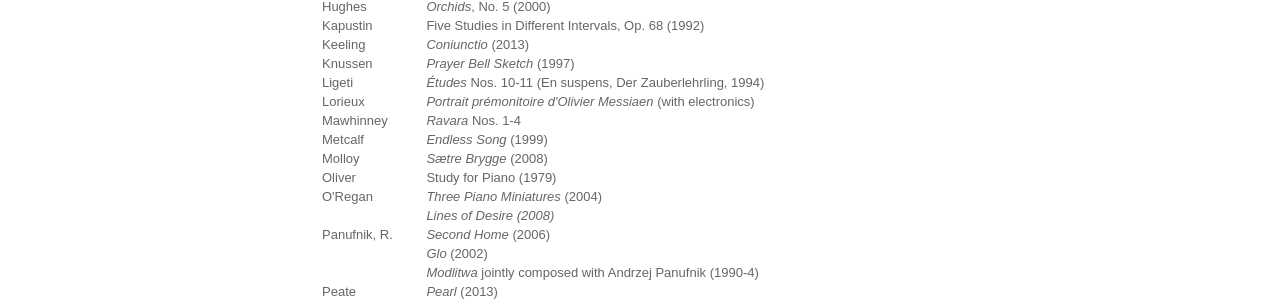
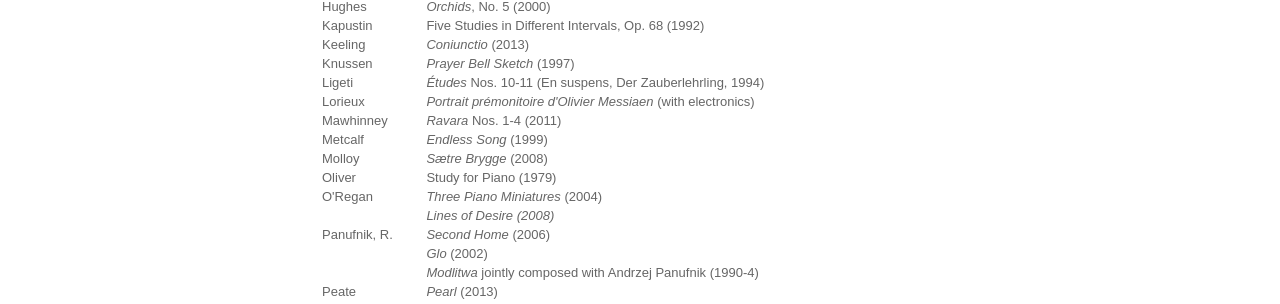
Before and after one commit to hammonc/clarehammond.com, a Jekyll site: the page built from solo-repertoire-contemporary.html, in a window 1280 px wide. Shown: the part 384-688 px from the top of the page. Built offline with Jekyll 4.4.1, drawn with Linux system fonts in a browser that asks for light colours.

Commit message:
rep date

```diff
--- a/solo-repertoire-contemporary.html
+++ b/solo-repertoire-contemporary.html
@@ -23,7 +23,7 @@ layout: repertoire
     <tr><td>Knussen</td><td><em>Prayer Bell Sketch</em> (1997)</td></tr>
     <tr><td>Ligeti</td><td><em>Études</em> Nos. 10-11 (En suspens, Der Zauberlehrling, 1994)</td></tr>
     <tr><td>Lorieux</td><td><em>Portrait prémonitoire d'Olivier Messiaen</em> (with electronics)</td></tr>
-  <tr><td>Mawhinney</td><td><em>Ravara</em> Nos. 1-4</td></tr>
+  <tr><td>Mawhinney</td><td><em>Ravara</em> Nos. 1-4 (2011)</td></tr>
     <tr><td>Metcalf</td><td><em>Endless Song</em> (1999)</td></tr>
     <tr><td>Molloy</td><td><em>Sætre Brygge</em> (2008)</td></tr>
     <tr><td>Oliver</td><td>Study for Piano (1979)</td></tr>
```
